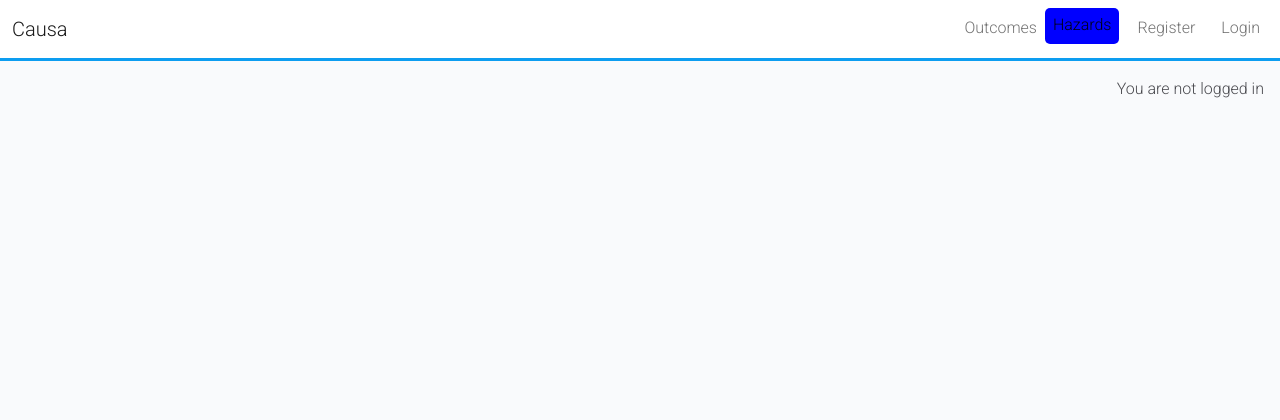
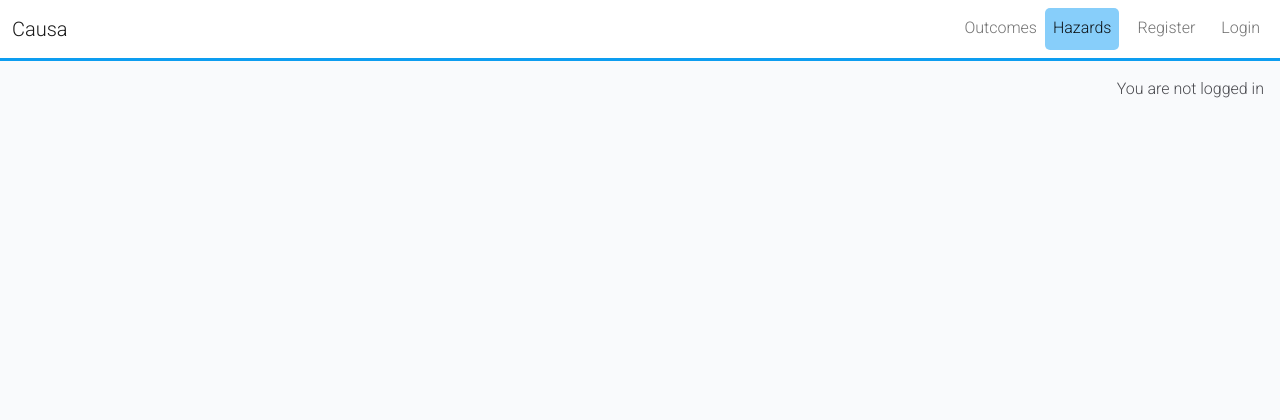
Before and after one commit to laskinner/risk-matrix-builder, a Django app: page / in a window 1280 px wide. Shown: the top 420 px of the page. Run offline with Django 4.2, Linux system fonts and the light colour scheme; data that the repository does not hold is empty.

Commit message:
Changed active nav link to lightskyblue, and deleted padding which gave it an off-center position

```diff
--- a/static/css/style.css
+++ b/static/css/style.css
@@ -189,8 +189,7 @@ body {
 
 .nav-link.active {
   color: white;
-  background-color: blue;
-  padding: 5px 10px;
+  background-color: lightskyblue;
   border-radius: 5px;
 }
 
```
Also changed, not shown: 1 other file.
